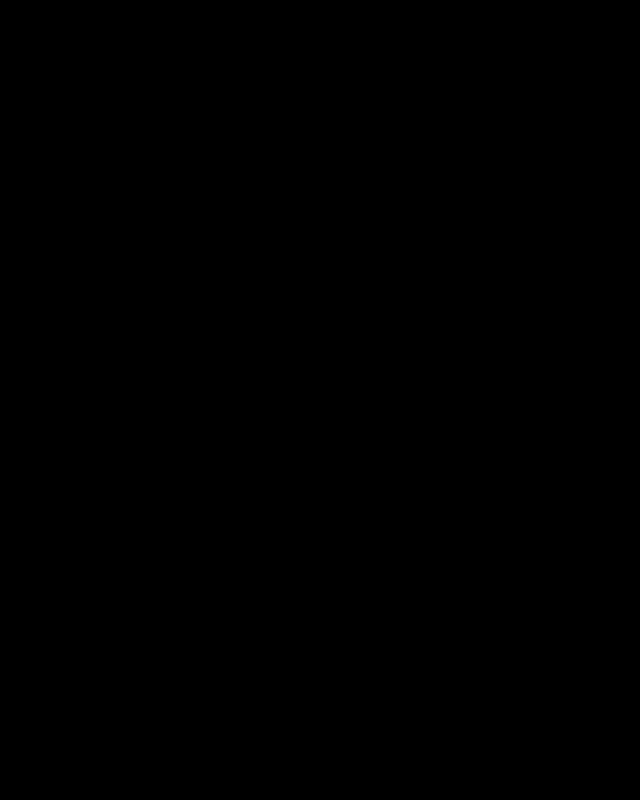
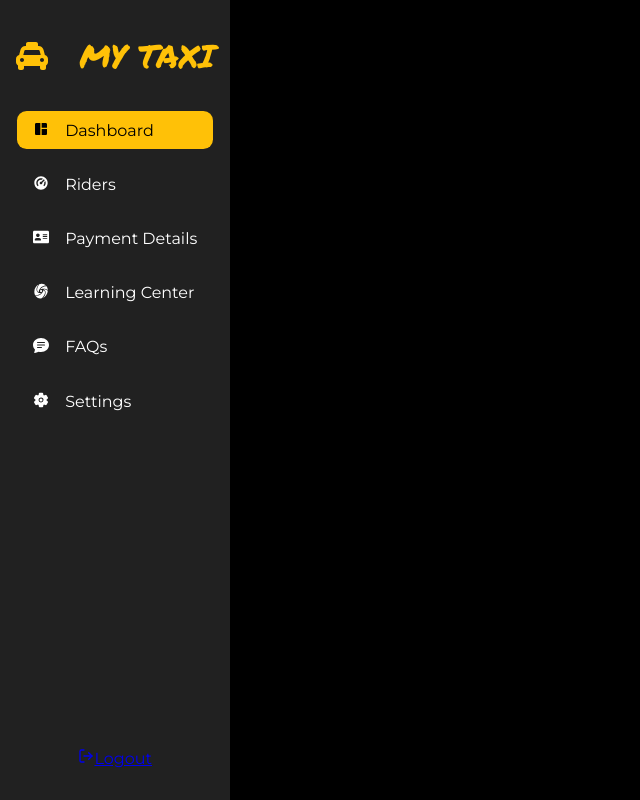
Before and after one commit to Iwan-G/dashboard-project, a React (Create React App) app: page / in a window 1280 px wide. Shown: the whole page, without its empty margins (0-640 px from the left). Built offline with nearby package versions, Linux system fonts and the light colour scheme; the HTML template or start-up script is replaced by a standard one.

Commit message:
Added side bar

```diff
--- /dev/null
+++ b/src/components/Sidebar.css
@@ -0,0 +1,102 @@
+.section {
+  position: fixed;
+  left: 0;
+  background-color: #212121;
+  height: 100vh;
+  width: 18vw;
+  display: flex;
+  flex-direction: column;
+  align-items: center;
+  justify-content: space-between;
+  padding: 2rem 0;
+  gap: 2rem;
+}
+
+/* .top */
+.section .top {
+  display: flex;
+  flex-direction: column;
+  gap: 2rem;
+  width: 100%;
+}
+
+/* .toggle */
+.section .top .toggle {
+  display: none;
+}
+
+/* .brand */
+.section .top .brand {
+  width: 100%;
+  display: flex;
+  justify-content: center;
+  align-items: center;
+  gap: 2rem;
+}
+
+.section .top .brand svg {
+  color: #ffc107;
+  font-size: 2rem;
+}
+
+.section .top .brand span {
+  font-size: 2rem;
+  color: #ffc107;
+  font-family: "Permanent Marker", cursive;
+}
+
+/* .links */
+.section .top .links {
+  display: flex;
+  justify-content: center;
+}
+
+.section .top .links ul {
+  list-style-type: none;
+  display: flex;
+  flex-direction: column;
+  gap: 1rem;
+}
+
+.section .top .links ul li {
+  padding: 0.6rem 1rem;
+  border-radius: 0.6rem;
+}
+
+.section .top .links ul li:hover {
+  background-color: #ffc107;
+}
+
+.section .top .links ul li a {
+  text-decoration: none;
+  display: flex;
+  gap: 1rem;
+  color: white;
+}
+
+/* .active */
+.section .top .links ul li.active {
+  background-color: #ffc107;
+}
+
+.section .top .links ul li.active a {
+  color: black;
+}
+
+/* .logout */
+.section .top .logout {
+  padding: 0.3rem 1rem;
+  border-radius: 0.6rem;
+}
+
+.section .top .logout:hover {
+  background-color: #da0037;
+}
+
+.section .top .logout a {
+  text-decoration: none;
+  display: flex;
+  align-items: center;
+  justify-content: flex-start;
+  color: white;
+}
--- a/src/components/Sidebar.jsx
+++ b/src/components/Sidebar.jsx
@@ -1,7 +1,93 @@
-import React from 'react'
+import React, { useState, useEffect } from "react";
+import "./Sidebar.css";
+
+import { MdSpaceDashboard } from "react-icons/md";
+import { RiDashboard2Fill } from "react-icons/ri";
+import { FaAddressCard, FaTaxi } from "react-icons/fa";
+import { GiTwirlCenter } from "react-icons/gi";
+import { BsFillChatTextFill } from "react-icons/bs";
+import { IoSettings } from "react-icons/io5";
+import { FiLogOut } from "react-icons/fi";
+import { GiHamburgerMenu } from "react-icons/gi";
+import { VscChromeClose } from "react-icons/vsc";
 
 export default function Sidebar() {
+  const [currentLink, setCurrentLink] = useState(1);
   return (
-    <div>Sidebar</div>
-  )
+    <>
+      <section className="section">
+        <div className="top">
+          <div className="brand">
+            <FaTaxi />
+            <span>MY TAXI</span>
+          </div>
+          <div className="toggle"></div>
+          <div className="links">
+            <ul>
+              <li
+                onClick={() => setCurrentLink(1)}
+                className={currentLink === 1 ? "active" : ""}
+              >
+                <a href="#">
+                  <MdSpaceDashboard />
+                  <span> Dashboard</span>
+                </a>
+              </li>
+              <li
+                onClick={() => setCurrentLink(2)}
+                className={currentLink === 2 ? "active" : ""}
+              >
+                <a href="#">
+                  <RiDashboard2Fill />
+                  <span> Riders</span>
+                </a>
+              </li>
+              <li
+                onClick={() => setCurrentLink(3)}
+                className={currentLink === 3 ? "active" : ""}
+              >
+                <a href="#">
+                  <FaAddressCard />
+                  <span> Payment Details</span>
+                </a>
+              </li>
+              <li
+                onClick={() => setCurrentLink(4)}
+                className={currentLink === 4 ? "active" : ""}
+              >
+                <a href="#">
+                  <GiTwirlCenter />
+                  <span> Learning Center</span>
+                </a>
+              </li>
+              <li
+                onClick={() => setCurrentLink(5)}
+                className={currentLink === 5 ? "active" : ""}
+              >
+                <a href="#">
+                  <BsFillChatTextFill />
+                  <span> FAQs</span>
+                </a>
+              </li>
+              <li
+                onClick={() => setCurrentLink(6)}
+                className={currentLink === 6 ? "active" : ""}
+              >
+                <a href="#">
+                  <IoSettings />
+                  <span> Settings</span>
+                </a>
+              </li>
+            </ul>
+          </div>
+        </div>
+        <div className="logout">
+          <a href="#">
+            <FiLogOut />
+            <span className="logout">Logout</span>
+          </a>
+        </div>
+      </section>
+    </>
+  );
 }
```
